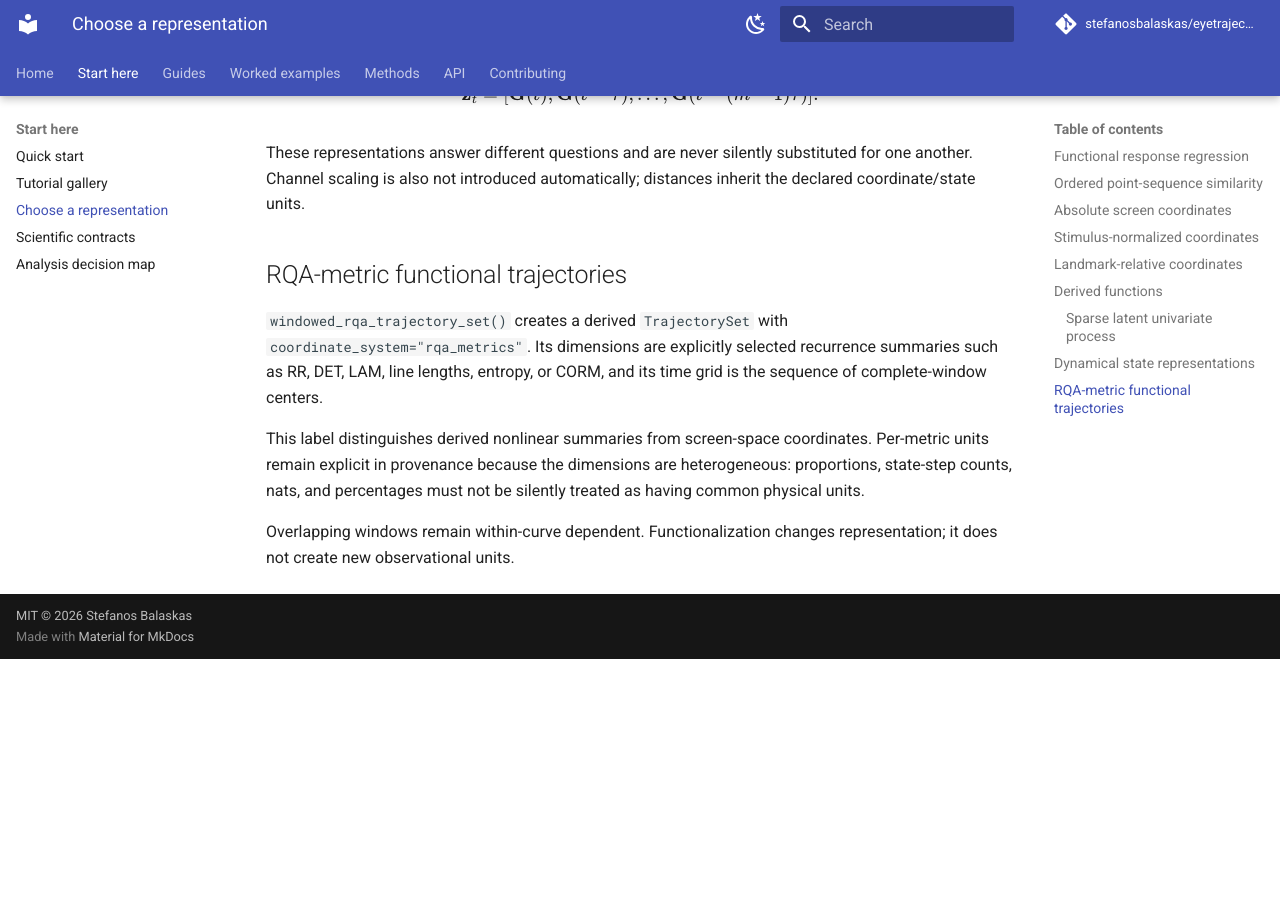
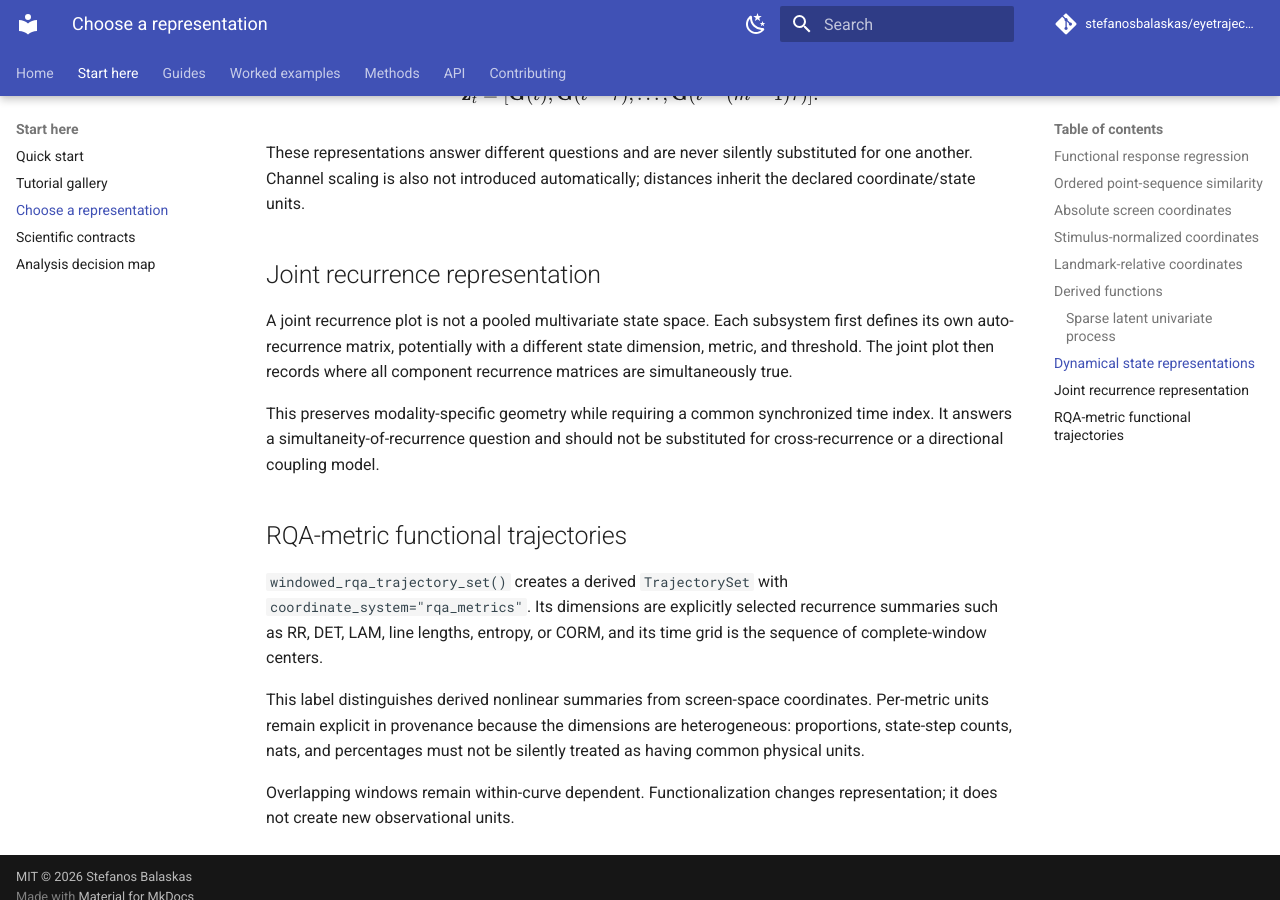
Before and after one commit to stefanosbalaskas/eyetrajectoriespy, an MkDocs documentation site: the page built from docs/concepts/representations.md, in a window 1280 px wide and 900 px high, scrolled down 2706 px. Built offline with MkDocs 1.6.1 and Material for MkDocs 9.7.7, drawn with Linux system fonts in a browser that asks for light colours; comment, search, counter and statistics services are not loaded; before the commit the page ends 3365 px from its top, so only the background shows below that.

Commit message:
Add joint recurrence representation guidance

```diff
--- a/docs/concepts/representations.md
+++ b/docs/concepts/representations.md
@@ -77,6 +77,17 @@ $$
 $$
 
 These representations answer different questions and are never silently substituted for one another. Channel scaling is also not introduced automatically; distances inherit the declared coordinate/state units.
+## Joint recurrence representation
+
+A joint recurrence plot is not a pooled multivariate state space. Each
+subsystem first defines its own auto-recurrence matrix, potentially with a
+different state dimension, metric, and threshold. The joint plot then records
+where all component recurrence matrices are simultaneously true.
+
+This preserves modality-specific geometry while requiring a common synchronized
+time index. It answers a simultaneity-of-recurrence question and should not be
+substituted for cross-recurrence or a directional coupling model.
+
 ## RQA-metric functional trajectories
 
 `windowed_rqa_trajectory_set()` creates a derived `TrajectorySet` with `coordinate_system="rqa_metrics"`. Its dimensions are explicitly selected recurrence summaries such as RR, DET, LAM, line lengths, entropy, or CORM, and its time grid is the sequence of complete-window centers.
```
